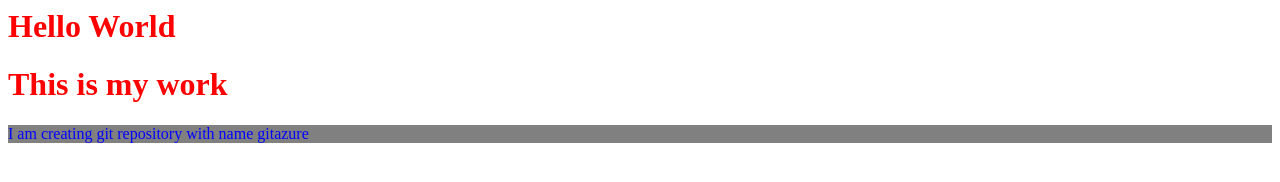
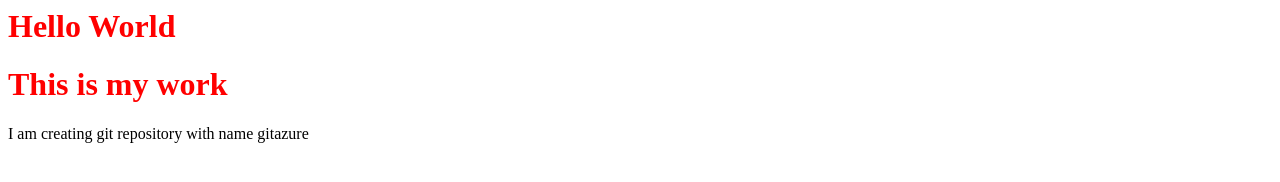
Before and after one commit to Devashish09/gitazure, a plain HTML site: page index.html in a window 1280 px wide. Drawn offline with Linux system fonts and the light colour scheme.

Commit message:
Update style.css

```diff
--- a/style.css
+++ b/style.css
@@ -2,7 +2,7 @@ h1{
 color: red;
 }
 
-.description {
+p .description {
  color: blue;
  background-color: grey;
 }
```
